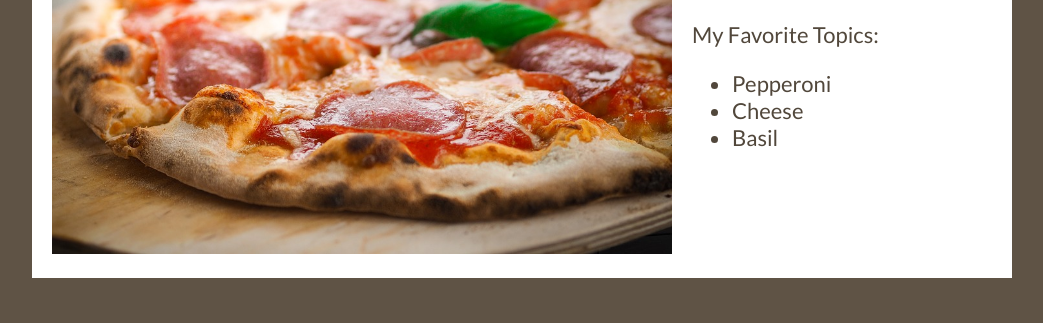
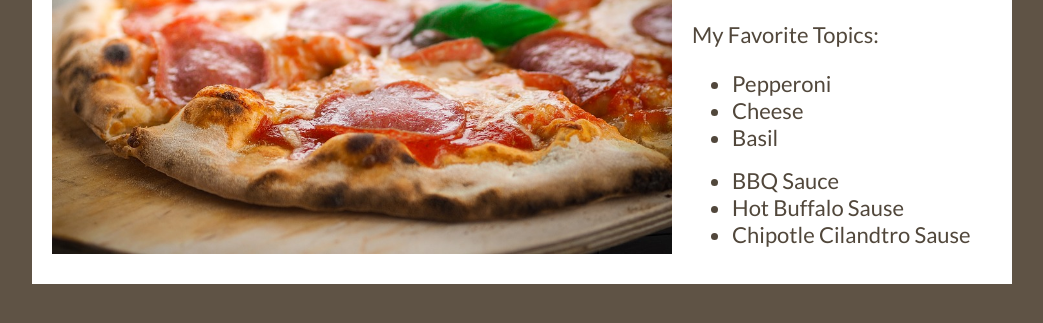
Before and after one commit to hting5/pizza, a plain HTML site: page index.html in a window 1280 px wide. Shown: the part 199-522 px from the top of the page, without its empty margins (118-1161 px from the left). Drawn offline with Linux system fonts and the light colour scheme; a web font is replaced by a local one.

Commit message:
new sauces

```diff
--- a/index.html
+++ b/index.html
@@ -24,6 +24,11 @@
       <li>Cheese</li>
       <li>Basil</li>
     </ul>
+    <ul>
+      <li>BBQ Sauce</li>
+      <li>Hot Buffalo Sause</li>
+      <li>Chipotle Cilandtro Sause</li>
+    </ul>
   </div>
 </div>
 
```
